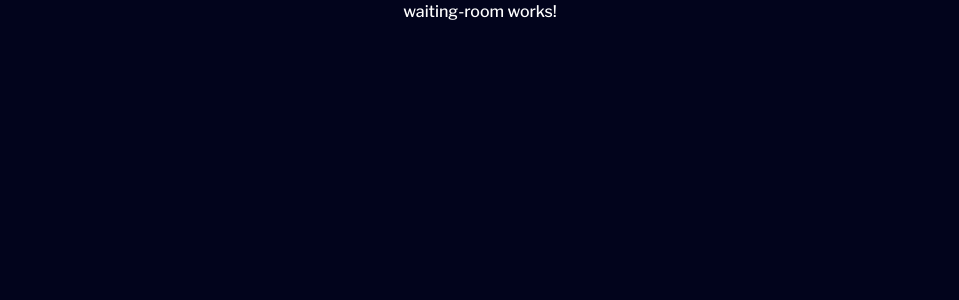
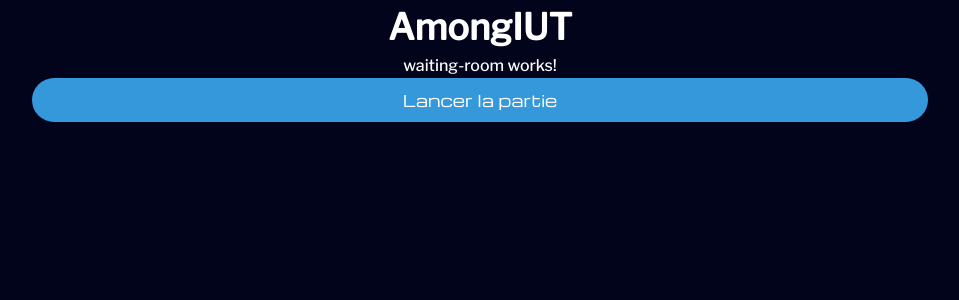
Before and after one commit to ewan-questel/front-r505, an Angular app: page /waiting in a window 1280 px wide. Shown: the top 300 px of the page, without its empty margins (160-1119 px from the left). Built offline with nearby package versions, Linux system fonts and the light colour scheme; a web font is replaced by a local one.

Commit message:
modify main title component
changes and added the main title component to color select and waiting room

```diff
--- a/src/app/app-routing.module.ts
+++ b/src/app/app-routing.module.ts
@@ -2,10 +2,12 @@ import { NgModule } from '@angular/core';
 import { RouterModule, Routes } from '@angular/router';
 import { ColorSelectComponent } from './pages/color-select/color-select.component';
 import { WaitingRoomComponent } from './pages/waiting-room/waiting-room.component';
+import { RoleComponent } from './pages/role/role.component';
 
 const routes: Routes = [
   { path: '', component: ColorSelectComponent },
-  { path: 'waiting', component: WaitingRoomComponent }
+  { path: 'waiting', component: WaitingRoomComponent },
+  { path: 'role', component: RoleComponent }
 ];
 
 @NgModule({
--- a/src/app/pages/color-select/color-select.component.html
+++ b/src/app/pages/color-select/color-select.component.html
@@ -1,6 +1,4 @@
-<div id="title">
-    AmongIUT
-</div>
+<app-main-title [titleText]="'AmongIUT'"></app-main-title>
 
 <br>
 
--- a/src/app/pages/waiting-room/waiting-room.component.html
+++ b/src/app/pages/waiting-room/waiting-room.component.html
@@ -1 +1,8 @@
+<app-main-title [titleText]="'AmongIUT'"></app-main-title>
 <p>waiting-room works!</p>
+
+<a routerLink="/role" routerLinkActive="active">
+    <app-button id="confirm-choice" class="bg-gray-500">
+        Lancer la partie
+    </app-button>
+</a>
--- a/src/app/shared/layout/color-selector/color-selector.component.html
+++ b/src/app/shared/layout/color-selector/color-selector.component.html
@@ -1,6 +1,3 @@
-<!-- <div class="button-container">
-    <button *ngFor="let buttonColor of buttonColors" [style.background]="buttonColor"></button>
-</div> -->
 <button>
     <div [style.background]="color" class="w-16 h-16"></div>
 </button>
--- a/src/app/shared/layout/main-title/main-title.component.html
+++ b/src/app/shared/layout/main-title/main-title.component.html
@@ -1 +1 @@
-<p>main-title works!</p>
+<h1>{{ titleText }}</h1>
--- a/src/app/shared/layout/main-title/main-title.component.scss
+++ b/src/app/shared/layout/main-title/main-title.component.scss
@@ -0,0 +1,4 @@
+h1 {
+    font-size: 36px;
+    font-weight: bold;
+}
--- a/src/app/shared/layout/main-title/main-title.component.ts
+++ b/src/app/shared/layout/main-title/main-title.component.ts
@@ -1,4 +1,4 @@
-import { Component } from '@angular/core';
+import { Component, Input } from '@angular/core';
 
 @Component({
   selector: 'app-main-title',
@@ -6,5 +6,5 @@ import { Component } from '@angular/core';
   styleUrls: ['./main-title.component.scss']
 })
 export class MainTitleComponent {
-
+  @Input() titleText: string = 'Default Title';
 }
```
Also changed, not shown: src/app/pages/color-select/color-select.component.ts (+1 -11 lines).
